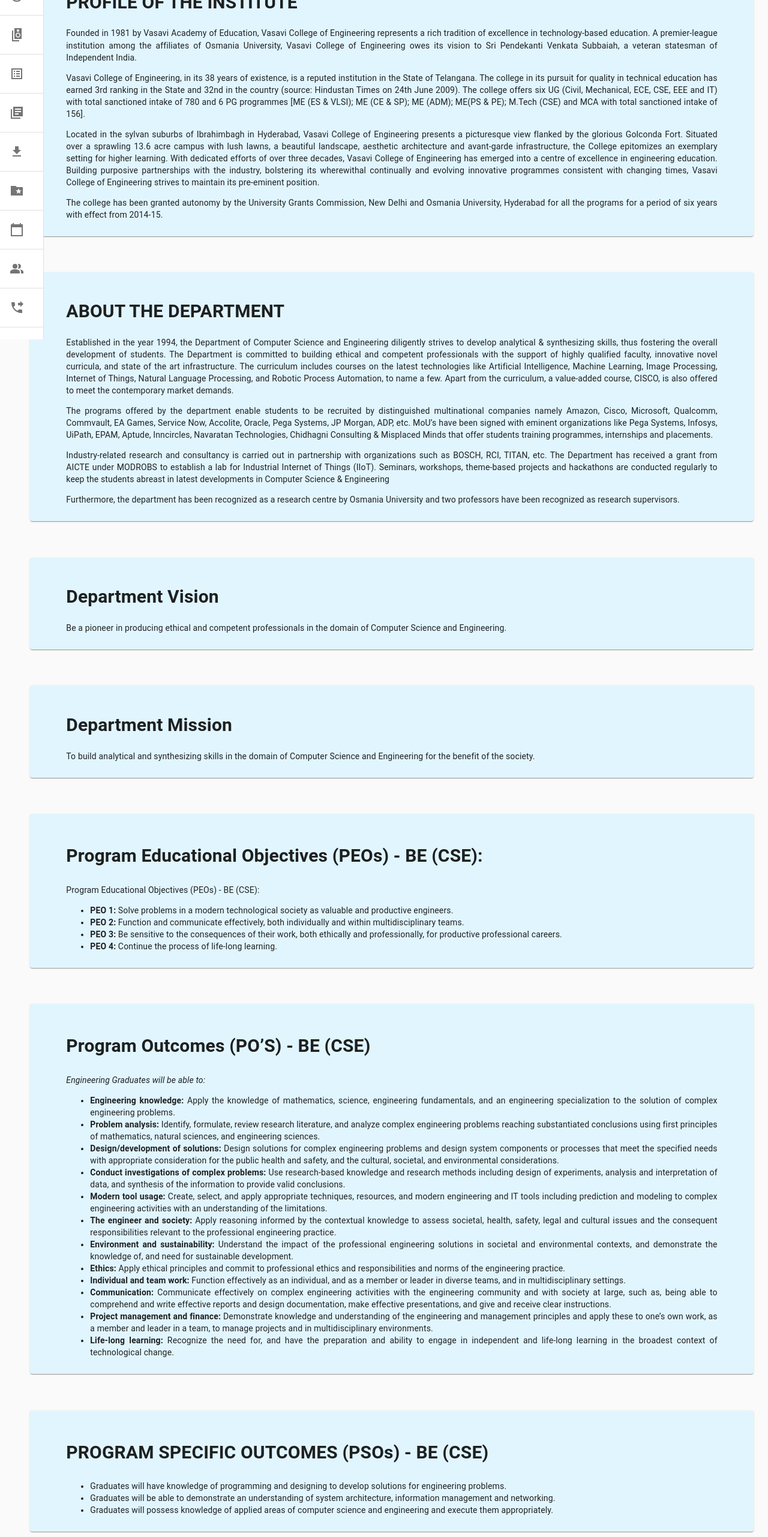
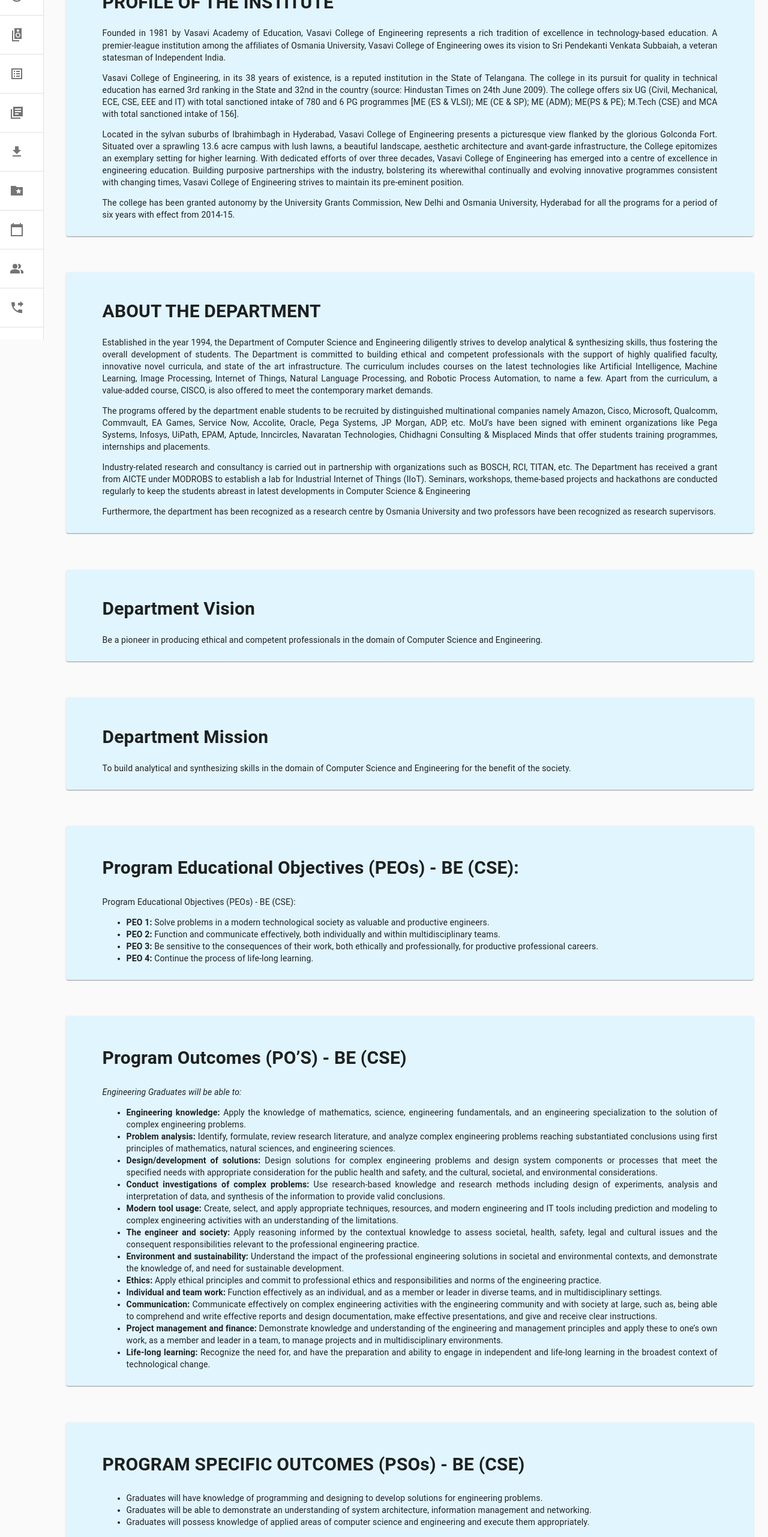
Before and after one commit to KovuriPrashastha/sci-21, a React (Create React App) app: page /aboutus in a window 1280 px wide. Shown: the part 234-2797 px from the top of the page at 60% size. Built offline with nearby package versions, Linux system fonts and the light colour scheme.

Commit message:
few changes

```diff
--- a/src/components/aboutUs/aboutUs.js
+++ b/src/components/aboutUs/aboutUs.js
@@ -27,6 +27,7 @@ class AboutUs extends Component {
                 paddingBottom: '1%',
                 paddingTop: '2%',
                 marginTop: '5%',
+                marginLeft:'5%',
                 backgroundColor: '#e1f5fe',
               }}
             >
@@ -79,6 +80,7 @@ class AboutUs extends Component {
                 paddingBottom: '1%',
                 paddingTop: '2%',
                 marginTop: '5%',
+                marginLeft:'5%',
                 backgroundColor: '#e1f5fe',
               }}
             >
@@ -130,6 +132,7 @@ class AboutUs extends Component {
                 paddingBottom: '1%',
                 paddingTop: '2%',
                 marginTop: '5%',
+                marginLeft:'5%',
                 backgroundColor: '#e1f5fe',
               }}
             >
@@ -147,6 +150,7 @@ class AboutUs extends Component {
                 paddingBottom: '1%',
                 paddingTop: '2%',
                 marginTop: '5%',
+                marginLeft:'5%',
                 backgroundColor: '#e1f5fe',
               }}
             >
@@ -164,6 +168,7 @@ class AboutUs extends Component {
                 paddingBottom: '1%',
                 paddingTop: '2%',
                 marginTop: '5%',
+                marginLeft:'5%',
                 backgroundColor: '#e1f5fe',
               }}
             >
@@ -198,6 +203,7 @@ class AboutUs extends Component {
                 paddingBottom: '1%',
                 paddingTop: '2%',
                 marginTop: '5%',
+                marginLeft:'5%',
                 backgroundColor: '#e1f5fe',
               }}
             >
@@ -290,6 +296,7 @@ class AboutUs extends Component {
                 paddingBottom: '1%',
                 paddingTop: '2%',
                 marginTop: '5%',
+                marginLeft:'5%',
                 backgroundColor: '#e1f5fe',
               }}
             >
@@ -319,6 +326,7 @@ class AboutUs extends Component {
                 paddingBottom: '1%',
                 paddingTop: '2%',
                 marginTop: '5%',
+                marginLeft:'5%',
                 backgroundColor: '#e1f5fe',
               }}
             >
@@ -356,6 +364,7 @@ class AboutUs extends Component {
                 paddingBottom: '1%',
                 paddingTop: '2%',
                 marginTop: '5%',
+                marginLeft:'5%',
                 backgroundColor: '#e1f5fe',
               }}
             >
@@ -397,6 +406,7 @@ class AboutUs extends Component {
                 paddingBottom: '1%',
                 paddingTop: '2%',
                 marginTop: '5%',
+                marginLeft:'5%',
                 backgroundColor: '#e1f5fe',
               }}
             >
--- a/src/components/callForPaper/callForPaper.js
+++ b/src/components/callForPaper/callForPaper.js
@@ -64,6 +64,7 @@ function CallForPaper() {
               paddingBottom: '1%',
               paddingTop: '2%',
               marginTop: '5%',
+              marginLeft:'5%',
               backgroundColor: '#e1f5fe',
             }}
           >
@@ -99,6 +100,7 @@ function CallForPaper() {
               paddingBottom: '1%',
               paddingTop: '2%',
               marginTop: '5%',
+              marginLeft:'5%',
               backgroundColor: '#e1f5fe',
             }}
           >
@@ -137,6 +139,7 @@ function CallForPaper() {
               paddingBottom: '1%',
               paddingTop: '2%',
               marginTop: '5%',
+              marginLeft:'5%',
               backgroundColor: '#e1f5fe',
             }}
           >
--- a/src/components/contactUs/component/contactUs.js
+++ b/src/components/contactUs/component/contactUs.js
@@ -33,6 +33,7 @@ function Map() {
 const useStyles = makeStyles({
   root: {
     maxWidth: 345,
+    marginLeft: '20%'
   },
 });
 
@@ -151,7 +152,7 @@ export default function ContactUs() {
           </Grid>
         </Grid>
         <br />
-        <Grid item>
+        <Grid item style={{marginLeft:"10%"}}>
           <Map />
         </Grid>
       </Container>
--- a/src/components/contactUs/component/hotels.js
+++ b/src/components/contactUs/component/hotels.js
@@ -104,6 +104,7 @@ export default function NearBy() {
         style={{
           width: 500,
           height: 350,
+          marginLeft:"10%"
         }}
         lg={4}
         md={4}
--- a/src/components/contactUs/component/travel.js
+++ b/src/components/contactUs/component/travel.js
@@ -221,7 +221,7 @@ export default function Travel() {
       </div>
       <Container
         style={{
-          paddingLeft: '50px',
+          paddingLeft: '15%'
         }}
       >
         <Grid>
@@ -278,6 +278,7 @@ export default function Travel() {
       <div
         style={{
           paddingLeft: '50px',
+          marginTop:'30px'
         }}
       >
         <CopyRight />
--- a/src/components/registration/component/registration.js
+++ b/src/components/registration/component/registration.js
@@ -105,7 +105,7 @@ class Registration extends Component {
           }}
         >
           <div className='col-lg-2 col-md-4 col-sm-6 col-xl-3'>
-            <Card className='instructionsCard'>
+            <Card className='instructionsCard' style={{marginLeft:'5%'}}>
               <h3 style={{ textAlign: 'start', marginLeft: '14px' }}>
                 Instructions for Author(s) Registration & Payment of Reg. Fee
               </h3>
@@ -142,6 +142,7 @@ class Registration extends Component {
               style={{
                 marginRight: '0px',
                 marginTop: '10px',
+                marginLeft:'5%',
                 backgroundColor: '#007984',
               }}
             >
@@ -182,10 +183,10 @@ class Registration extends Component {
             the details are in a list and we map the list;
         */}
 
-            <h3 style={{ textAlign: 'start', marginLeft: '14px' }}>
+            <h3 style={{ textAlign: 'start', marginLeft: '5%' }}>
               Registration Fee Details
             </h3>
-            <TableContainer component={Paper} style={{ marginBottom: '20px' }}>
+            <TableContainer component={Paper} style={{ marginBottom: '20px',marginLeft:'5%'}}>
               <Table className='table' aria-label='simple table'>
                 <TableBody>
                   {feeDetails.map((row) => (
@@ -207,7 +208,7 @@ class Registration extends Component {
 
             <Card
               className='instructionsCard'
-              style={{ marginBottom: '20px', backgroundColor: '#007984' }}
+              style={{ marginBottom: '20px', backgroundColor: '#007984',marginLeft:'5%' }}
             >
               <h3
                 style={{
```
Also changed, not shown: 1 other file (tests, documents, lock files or other folders).
